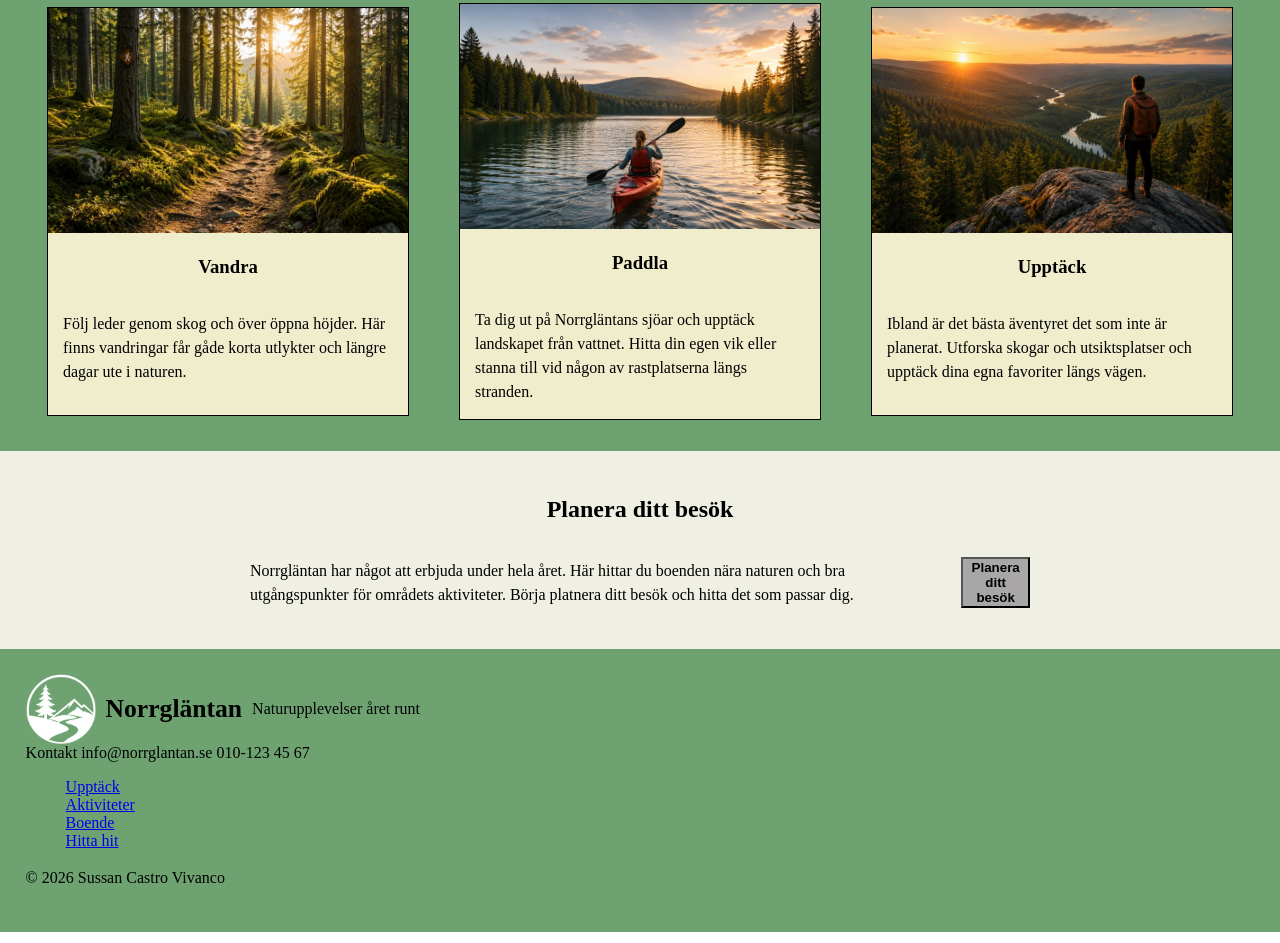
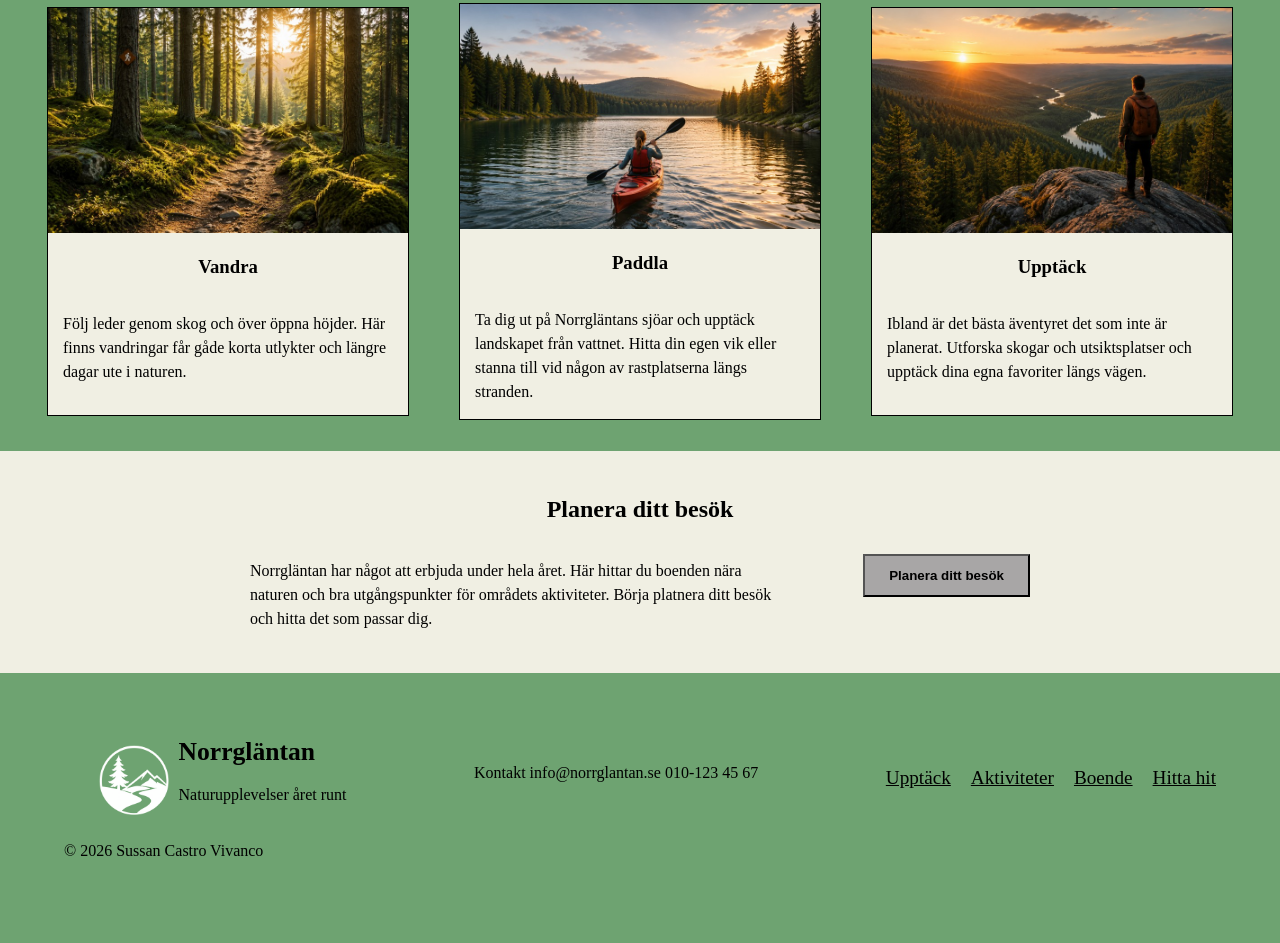
Before and after one commit to sussanvivanco-gif/Laboration_CSS, a plain HTML site: page dt224g_Sussan_CastroVivanco/index.html in a window 1280 px wide. Shown: the part 833-1776 px from the top of the page. Drawn offline with Linux system fonts and the light colour scheme.

Commit message:
CSS footer

```diff
--- a/dt224g_Sussan_CastroVivanco/css/style.css
+++ b/dt224g_Sussan_CastroVivanco/css/style.css
@@ -4,7 +4,7 @@ body {
 
 /* HEADER*/
 header {
-    background-color: rgb(240, 237, 205);
+    background-color: rgb(240, 239, 227);
     padding: 2%;
 }
 .header-wrapper {
@@ -100,7 +100,7 @@ nav ul{
 /*NATUR TEXT*/
 .naturtext{
     text-align: left;
-    background-color: rgb(240, 237, 205);
+    background-color: rgb(240, 239, 227);
     padding: 2%;
     padding-left: 3%;
 }
@@ -111,7 +111,7 @@ nav ul{
 
 @media (min-width: 780px) {
     .naturtext-wrapper{
-        background-color: rgb(240, 237, 205);
+        background-color: rgb(240, 239, 227);
     }
     .naturtext {
          max-width: 780px;
@@ -154,7 +154,7 @@ nav ul{
 .browser{
     margin: 5px;
     border: 1px solid black;
-    background-color: rgb(240, 237, 205);
+    background-color: rgb(240, 239, 227);
     width: 360px;
 }
 .browser:hover {
@@ -227,12 +227,15 @@ nav ul{
 }
 
 .planera-button {
-    margin-left: auto;
+    text-align: center;
+    padding-bottom: 5%;
 }
 
 .planera-button button{
     background-color: rgb(168, 166, 166);
     font-weight: bold;
+    padding: 0.75rem 1.5rem;
+    white-space: nowrap;
 }
 
 @media (min-width: 780px) {
@@ -242,14 +245,39 @@ nav ul{
         gap: 80px;
     }
 
-    .planera-button {
-        margin-left: auto;
-    }
+
 }
 /*FOOTER*/
-footer{
-        background-color: #6EA371;
-    padding: 2%;
+
+footer {
+    background-color: #6EA371;
+    padding: 5%;
+}
+
+.footer-wrapper {
+    display: block;
+    padding-left: 3%;
+}
+
+.footer-logo {
+    display: flex;
+    align-items: center;
+    gap: 10px;
+}
+
+.footer-logo img {
+    max-width: 70px;
+}
+
+.footer-logo span {
+    color: black;
+    font-weight: bold;
+    font-size: 1.6em;
+}
+
+.footer-kontakt {
+    margin-top: 2.5%;
+    margin-bottom: 2.5%;
 }
 
 footer li {
@@ -258,4 +286,185 @@ footer li {
     justify-content: space-between;
     list-style-type: none;
     gap: 20px;
+
 }
+
+footer ul li {
+    padding-bottom: 1%;
+    margin-left: 0;
+}
+
+footer ul{
+    display: block;
+    list-style-type: none;
+    gap: 20px;
+    padding: 0;
+}
+
+footer ul li a{
+    color: black;
+    text-decoration: underline;
+    font-size: 1.2em;
+}
+
+@media (min-width: 768px){
+    .footer-wrapper {
+        display: flex;
+        justify-content: space-between;
+        max-width: auto;
+        margin: 0 auto;
+    }
+
+    footer ul{
+        display: flex;
+        justify-content: flex-end;
+        gap: none;
+    }
+}
+/*.footer {
+    background-color: #6EA371;
+    padding: 2%;
+}
+
+.footer-wrapper {
+    display: block;
+    padding-left: 3%;
+}
+
+.footer li {
+    display: flex;
+    align-items: center;
+    justify-content: space-between;
+    list-style-type: none;
+    gap: 20px;
+
+}
+
+.footer ul li {
+    padding-bottom: 5%;
+    margin-left: 0;
+}
+
+.footer ul{
+    display: block;
+    list-style-type: none;
+    gap: 20px;
+    padding: 0;
+}
+
+.footer ul li a{
+    color: black;
+    text-decoration: underline;
+    font-size: 1.2em;
+ }
+
+@media (min-width: 768px){
+    .footer-wrapper {
+        display: flex;
+        justify-content: space-between;
+        max-width: 1000px;
+        margin: 0 auto;
+    }
+
+    .footer ul{
+        display: flex;
+        justify-content: flex-end;
+        gap: 20px;
+    }
+}
+
+
+/*
+nav ul{
+    display: block;
+    list-style-type: none;
+    gap: 20px;
+}
+
+nav ul li a{
+    color: black;
+    text-decoration: underline;
+    font-size: 1.2em;
+ }
+
+@media (min-width: 768px){
+nav ul{
+    display: flex;
+    justify-content: flex-end;
+    gap: 20px;
+}
+}
+
+/*
+
+
+/* LOGGAN
+.logo {
+    display: flex;
+    align-items: center;
+    gap: 10px;
+}
+
+.logo img {
+    max-width: 70px;
+}
+
+.logo span{
+    color: black;
+    font-weight: bold;
+    font-size: 1.6em;
+}
+
+/*NAV
+nav ul{
+    display: block;
+    list-style-type: none;
+    gap: 20px;
+}
+
+nav ul li a{
+    color: black;
+    text-decoration: underline;
+    font-size: 1.2em;
+ }
+
+@media (min-width: 768px){
+nav ul{
+    display: flex;
+    justify-content: flex-end;
+    gap: 20px;
+}
+}
+
+
+
+
+
+
+
+HEADER
+header {
+    background-color: rgb(240, 237, 205);
+    padding: 2%;
+}
+.header-wrapper {
+    display: block;
+    padding-left: 3%;
+}
+ nav ul li {
+    padding-bottom: 5%;
+    margin-left: 0;
+}
+
+ nav ul{
+    padding: 0;
+}
+
+@media (min-width: 768px){
+.header-wrapper {
+    display: flex;
+    justify-content: space-between;
+    max-width: 1000px;
+    margin: 0 auto;
+}
+}*/
--- a/dt224g_Sussan_CastroVivanco/index.html
+++ b/dt224g_Sussan_CastroVivanco/index.html
@@ -113,12 +113,14 @@
         </main>
         <footer>
             <div class="footer-wrapper">
-                <div class="logo">
+                <div class="footer-logo">
                     <img src="images/logotyp_vit.png" alt="Logga norrgläntan">
-                    <span>Norrgläntan</span>
-                    <p>Naturupplevelser året runt</p>
+                    <div class="footer-textlogo">
+                        <span>Norrgläntan</span>
+                        <p>Naturupplevelser året runt</p>
+                    </div>
                 </div>
-                <div>
+                <div class="footer-kontakt">
                     Kontakt
                     info@norrglantan.se
                     010-123 45 67
```
